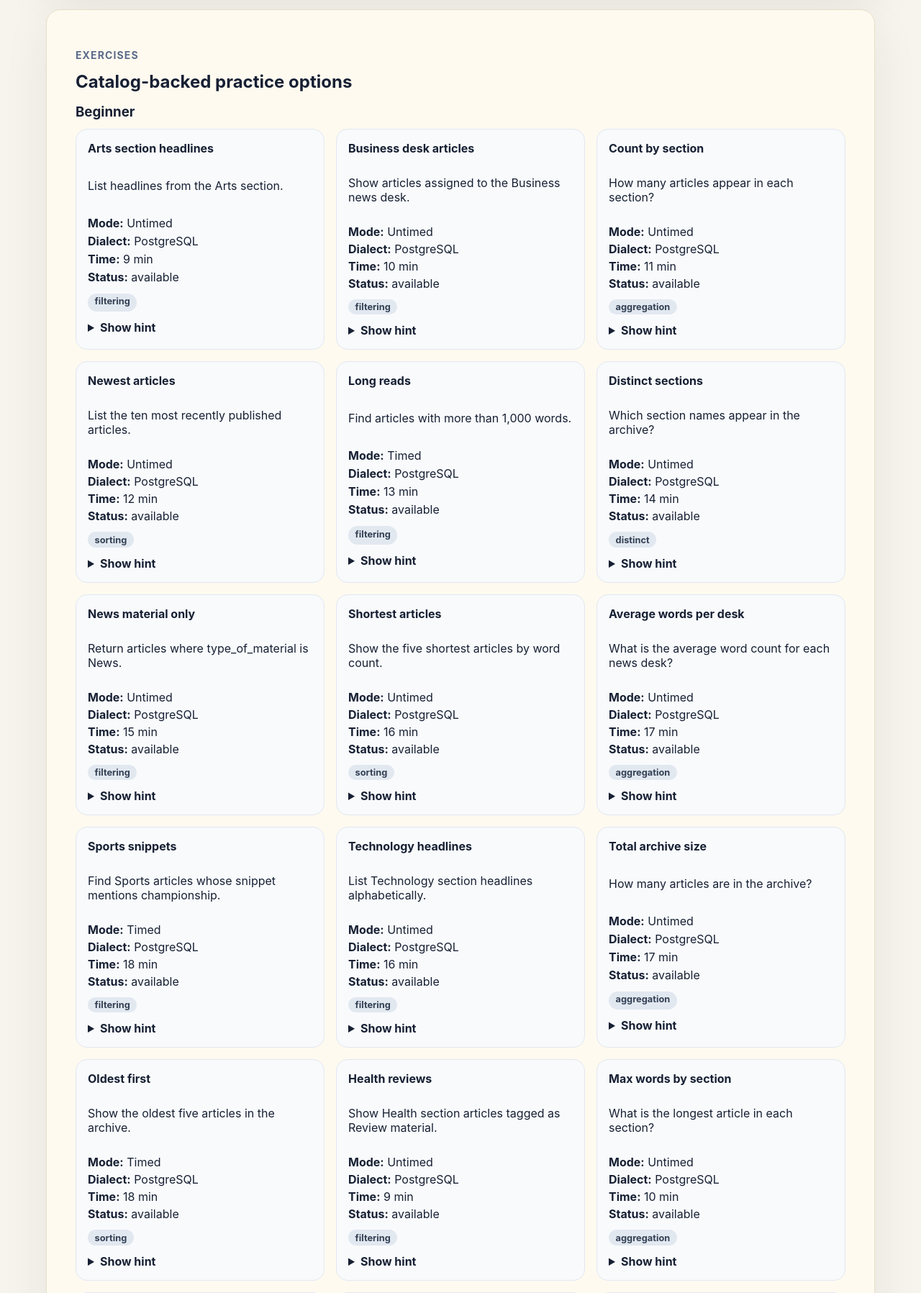
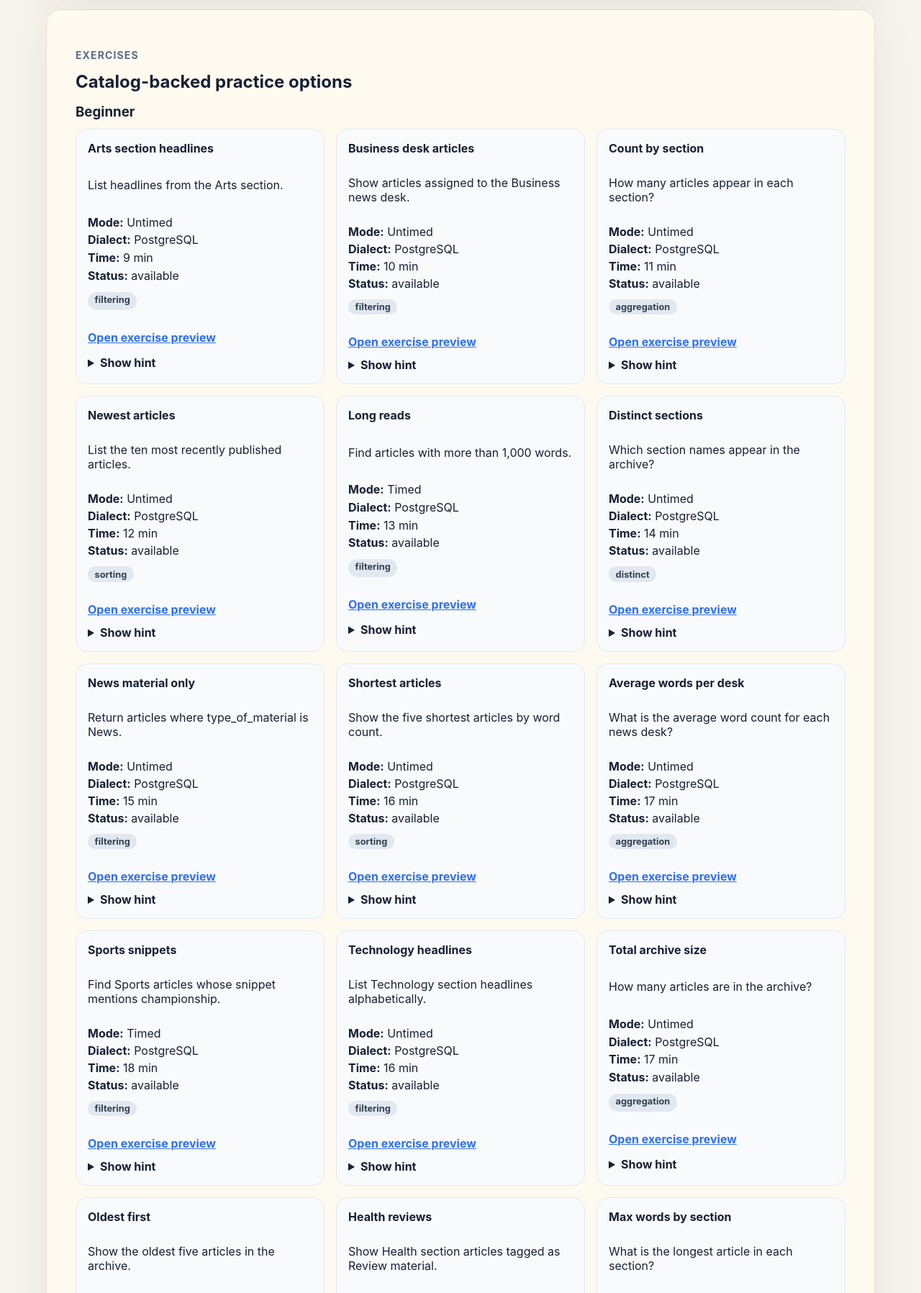
Before and after one commit to mikael-lh/sql-gym, a FastAPI app: page /practice in a window 1280 px wide. Shown: the part 1261-3058 px from the top of the page at 72% size. Run offline with FastAPI, Linux system fonts and the light colour scheme.

Commit message:
TIM-28: Exercise preview and route states (#59)
## Linear
- Issue: TIM-28

## Agent pre-review
- [x] All checks green (manual review)

## PRD
- [x] `prd/phase-1-dataset-exercise-catalog.md` §§ R3, R4, edge cases

## Acceptance criteria
- [x] Practice-specific exercise preview route from `/practice`
- [x] Preview shows metadata, objectives, tags, time, prompt
- [x] Sample SQL hidden in details by default
- [x] Friendly 404 for unknown dataset/exercise
- [x] Empty filter state already on practice page (TIM-29)
- [x] Tests for detail, hint, 404, links

## Test plan
- [x] `uv run pytest`

Co-authored-by: Cursor Agent <cursoragent@cursor.com>
Co-authored-by: mikael-lh <mikael-lh@users.noreply.github.com>

```diff
--- a/src/app/main.py
+++ b/src/app/main.py
@@ -6,7 +6,7 @@ from fastapi.responses import HTMLResponse
 from fastapi.staticfiles import StaticFiles
 from fastapi.templating import Jinja2Templates
 
-from app.practice import get_practice_context
+from app.practice import get_exercise_preview_context, get_not_found_context, get_practice_context
 
 PROJECT_ROOT = Path(__file__).resolve().parents[2]
 TEMPLATES_DIR = PROJECT_ROOT / "templates"
@@ -100,6 +100,26 @@ def create_app() -> FastAPI:
             | {"request": request},
         )
 
+    @app.get("/practice/{dataset_id}/{exercise_id}", response_class=HTMLResponse, tags=["pages"])
+    def practice_exercise(
+        request: Request,
+        dataset_id: str,
+        exercise_id: str,
+    ) -> HTMLResponse:
+        context = get_exercise_preview_context(dataset_id, exercise_id)
+        if context is None:
+            return templates.TemplateResponse(
+                request,
+                "404.html",
+                get_not_found_context("exercise") | {"request": request},
+                status_code=404,
+            )
+        return templates.TemplateResponse(
+            request,
+            "practice_exercise.html",
+            context | {"request": request},
+        )
+
     return app
 
 
--- a/src/app/practice.py
+++ b/src/app/practice.py
@@ -65,6 +65,7 @@ def _exercise_summary(exercise: Exercise) -> dict[str, object]:
         "estimated_time_minutes": exercise.estimated_time_minutes,
         "availability_status": exercise.availability_status,
         "hint": exercise.hint,
+        "preview_url": f"/practice/{exercise.dataset_id}/{exercise.id}",
     }
 
 
@@ -84,6 +85,58 @@ def _filter_exercises(
     if filters.mode:
         filtered = tuple(exercise for exercise in filtered if exercise.mode == filters.mode)
     return filtered
+
+
+def lookup_dataset(dataset_id: str) -> Dataset | None:
+    for dataset in TIMES_ARCHIVE_CATALOG.datasets:
+        if dataset.id == dataset_id:
+            return dataset
+    return None
+
+
+def lookup_exercise(dataset_id: str, exercise_id: str) -> Exercise | None:
+    for exercise in TIMES_ARCHIVE_CATALOG.exercises:
+        if exercise.dataset_id == dataset_id and exercise.id == exercise_id:
+            return exercise
+    return None
+
+
+def get_exercise_preview_context(dataset_id: str, exercise_id: str) -> dict[str, object] | None:
+    dataset = lookup_dataset(dataset_id)
+    exercise = lookup_exercise(dataset_id, exercise_id)
+    if dataset is None or exercise is None:
+        return None
+
+    return {
+        "page_title": f"{exercise.title} - Practice - SQL Gym",
+        "status_label": "Exercise preview",
+        "dataset": _dataset_summary(dataset),
+        "exercise": {
+            "id": exercise.id,
+            "title": exercise.title,
+            "prompt": exercise.prompt,
+            "difficulty": exercise.difficulty,
+            "mode": exercise.mode,
+            "target_dialect": exercise.target_dialect,
+            "concept_tags": exercise.concept_tags,
+            "estimated_time_minutes": exercise.estimated_time_minutes,
+            "learning_objectives": exercise.learning_objectives,
+            "availability_status": exercise.availability_status,
+            "hint": exercise.hint,
+            "sample_sql": exercise.sample_sql,
+        },
+        "placeholder_areas": PLACEHOLDER_AREAS,
+        "progress": DEMO_PROGRESS.metrics,
+    }
+
+
+def get_not_found_context(resource_label: str) -> dict[str, object]:
+    return {
+        "page_title": "Not found - SQL Gym",
+        "status_label": "Not found",
+        "resource_label": resource_label,
+        "message": f"We could not find that {resource_label} in the practice catalog.",
+    }
 
 
 def get_practice_context(
--- a/static/styles.css
+++ b/static/styles.css
@@ -315,3 +315,20 @@ h3 {
   cursor: pointer;
   font-weight: 700;
 }
+
+.objective-list {
+  line-height: 1.6;
+  margin: 1rem 0 0;
+  padding-left: 1.25rem;
+}
+
+.sample-sql {
+  background: #172033;
+  border-radius: 0.75rem;
+  color: #e5edf7;
+  font-family: "SFMono-Regular", Consolas, "Liberation Mono", monospace;
+  line-height: 1.5;
+  overflow-x: auto;
+  padding: 1rem;
+  white-space: pre-wrap;
+}
--- a/templates/practice.html
+++ b/templates/practice.html
@@ -107,6 +107,7 @@
             <span class="tag">{{ tag }}</span>
             {% endfor %}
           </p>
+          <a class="primary-link" href="{{ exercise.preview_url }}">Open exercise preview</a>
           <details class="hint-details">
             <summary>Show hint</summary>
             <p>{{ exercise.hint }}</p>
```
Also changed, not shown: templates/404.html (added, +10 -0 lines), templates/practice_exercise.html (added, +81 -0 lines), tests/test_app.py (+45 -0 lines).
